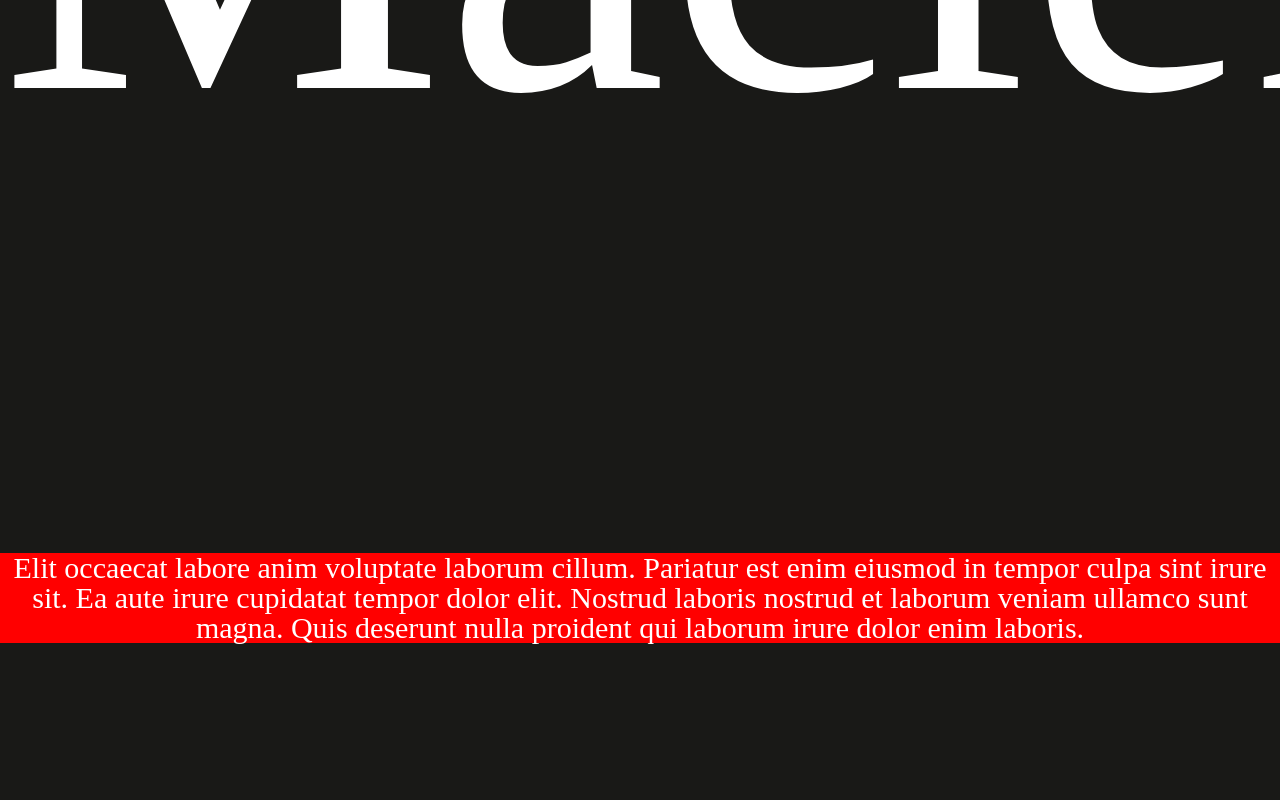
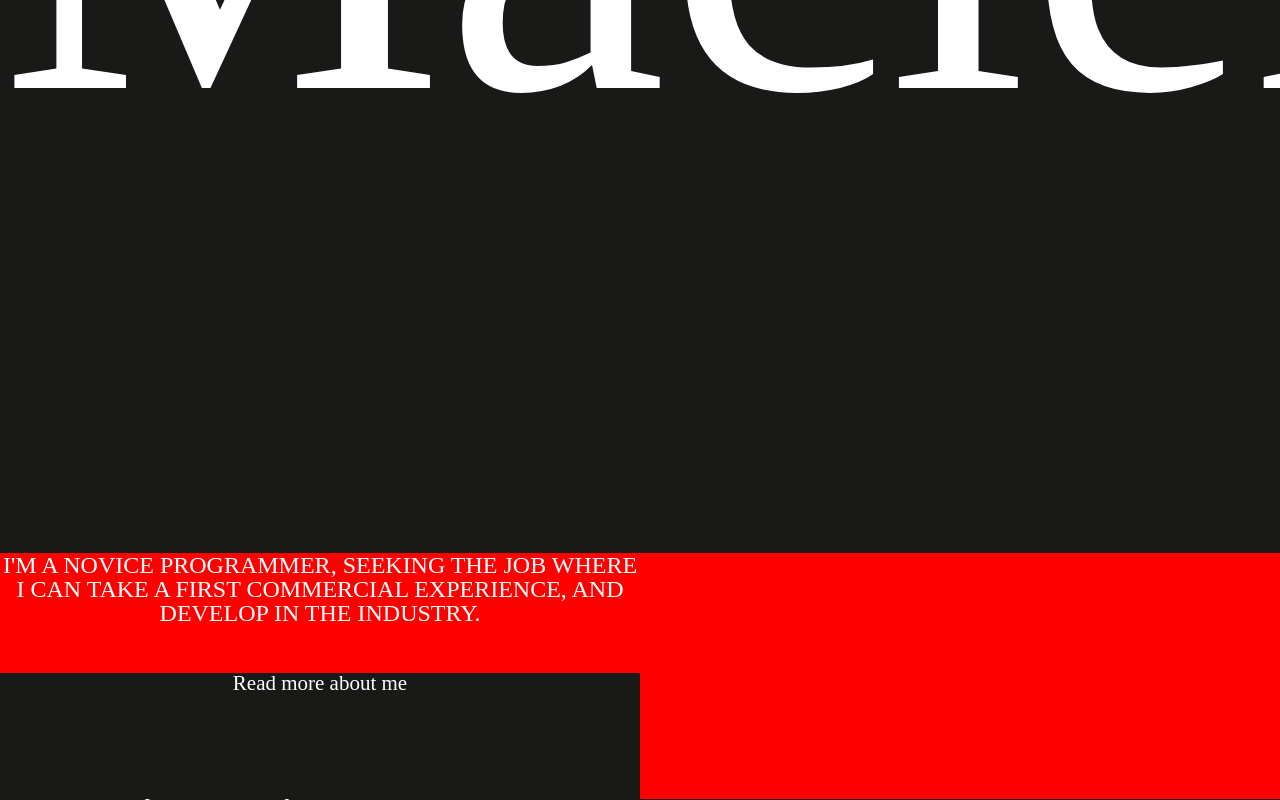
Before and after one commit to martiusx/portfolio-react, a React (Create React App) app: page / in a window 1280 px wide. Shown: the part 1833-2633 px from the top of the page. Before the commit the page ends 2477 px from the top, so only its background shows below. Built offline with nearby package versions, Linux system fonts and the light colour scheme.

Commit message:
about me section updated - styles is not completed

```diff
--- a/src/pages/home/homeContent/homeContentElements/AboutMe.js
+++ b/src/pages/home/homeContent/homeContentElements/AboutMe.js
@@ -1,14 +1,35 @@
+import {useState} from "react";
+
 const AboutMe = function() {
+
+    const [readMore, setReadMore] = useState(false);
+
     return(
         <div className="content_aboutMe">
-            <p>
-                Elit occaecat labore anim voluptate laborum cillum.
-                Pariatur est enim eiusmod in tempor culpa sint irure sit.
-                Ea aute irure cupidatat tempor dolor elit.
-                Nostrud laboris nostrud et laborum veniam ullamco sunt magna.
-                 Quis deserunt nulla proident qui laborum irure dolor enim laboris.
+            <p className="content_aboutMe_visible">
+                i'm a novice programmer, seeking the job where i can take a first commercial
+                 experience, and develop in the industry.
             </p>
+            <div className="content_aboutMe_hidden">
+                <p>Pariatur officia ea ipsum excepteur dolore commodo quis
+                    irure eiusmod minim nisi magna in sint. Elit laborum nostrud officia
+                    magna ad voluptate et. Commodo veniam enim ullamco minim. Ea eu cillum aliqua
+                    consequat ipsum voluptate in irure ut elit consequat nisi adipisicing. Sint voluptate
+                    qui quis quis consectetur laborum mollit adipisicing aute consectetur. Ipsum amet
+                    labore culpa amet et ut aliqua in laborum eiusmod sunt laborum in.
+                </p>
+                <div
+                    className={readMore? 'content_aboutMe_button content_aboutMe_button--on' : 'content_aboutMe_button content_aboutMe_button--off'}>
+                    <span
+                        onClick={() => {
+                            setReadMore(!readMore)
+                            }}>
+                        {readMore? 'less' : 'Read more about me'}
+                    </span>
+                </div>
+            </div>
         </div>
     )
 }
+
 export default AboutMe;
--- a/src/pages/home/homeContent/homeContentElements/scss/_aboutMe.scss
+++ b/src/pages/home/homeContent/homeContentElements/scss/_aboutMe.scss
@@ -1,4 +1,34 @@
 .content_aboutMe {
     color: white;
     font-size: $font-text;
+    width: 50%;
+
+    &_visible {
+        text-transform: uppercase;
+        font-size: $font-text * .8;
+        margin-bottom: 3rem;
+    }
+
+    &_hidden {
+        font-size: $font-text * .7;
+        position: relative;
+    }
+
+    &_button {
+        background-color: $color-web-background;
+        height: 100%;
+        position: absolute;
+        width: 100%;
+        top:0;
+        transition: 1s;
+
+        &--on {
+            transform: translateY(100%);
+            margin-top: 3rem;
+        }
+
+        &--off {
+            transform: translateY(0%);
+        }
+    }
 }
```
